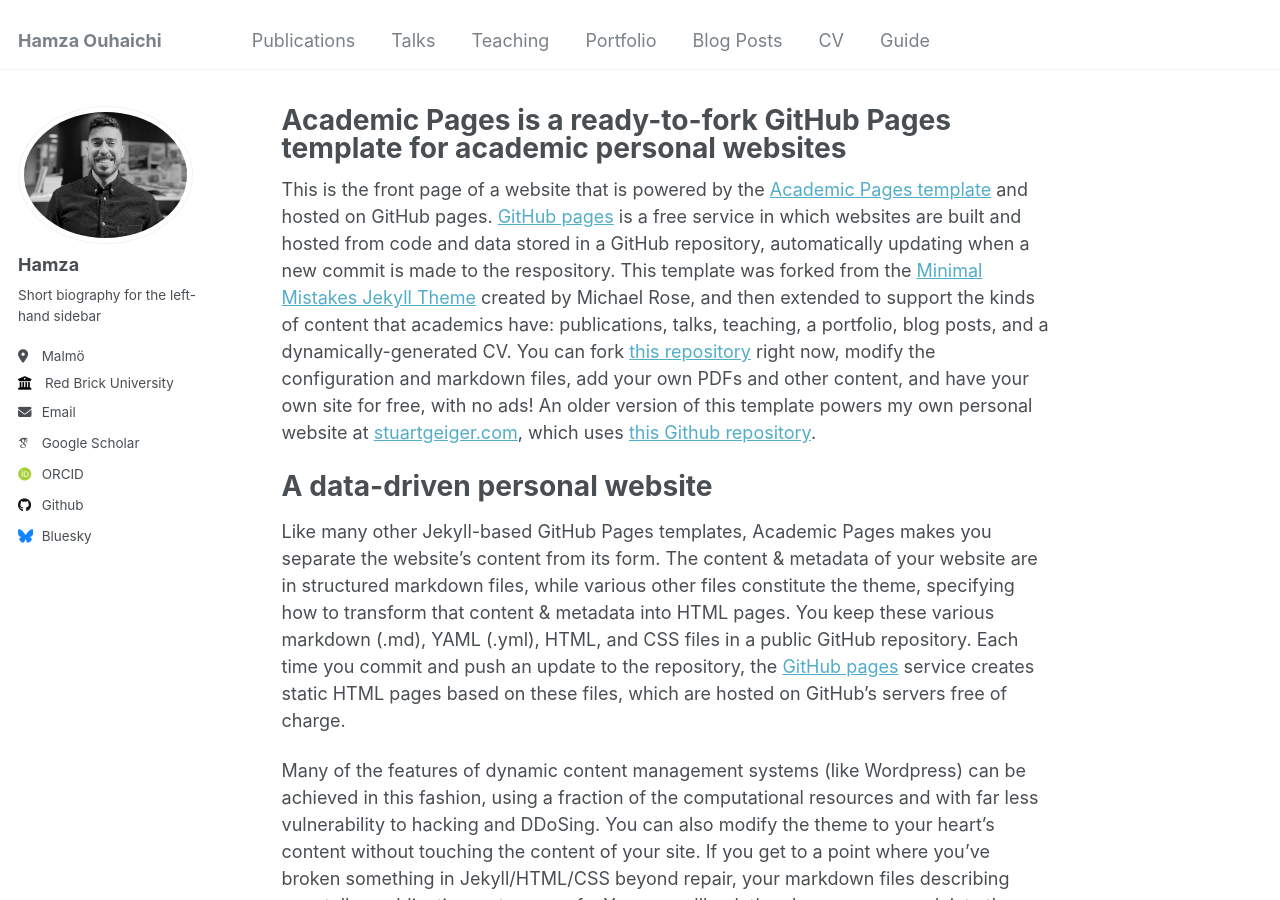
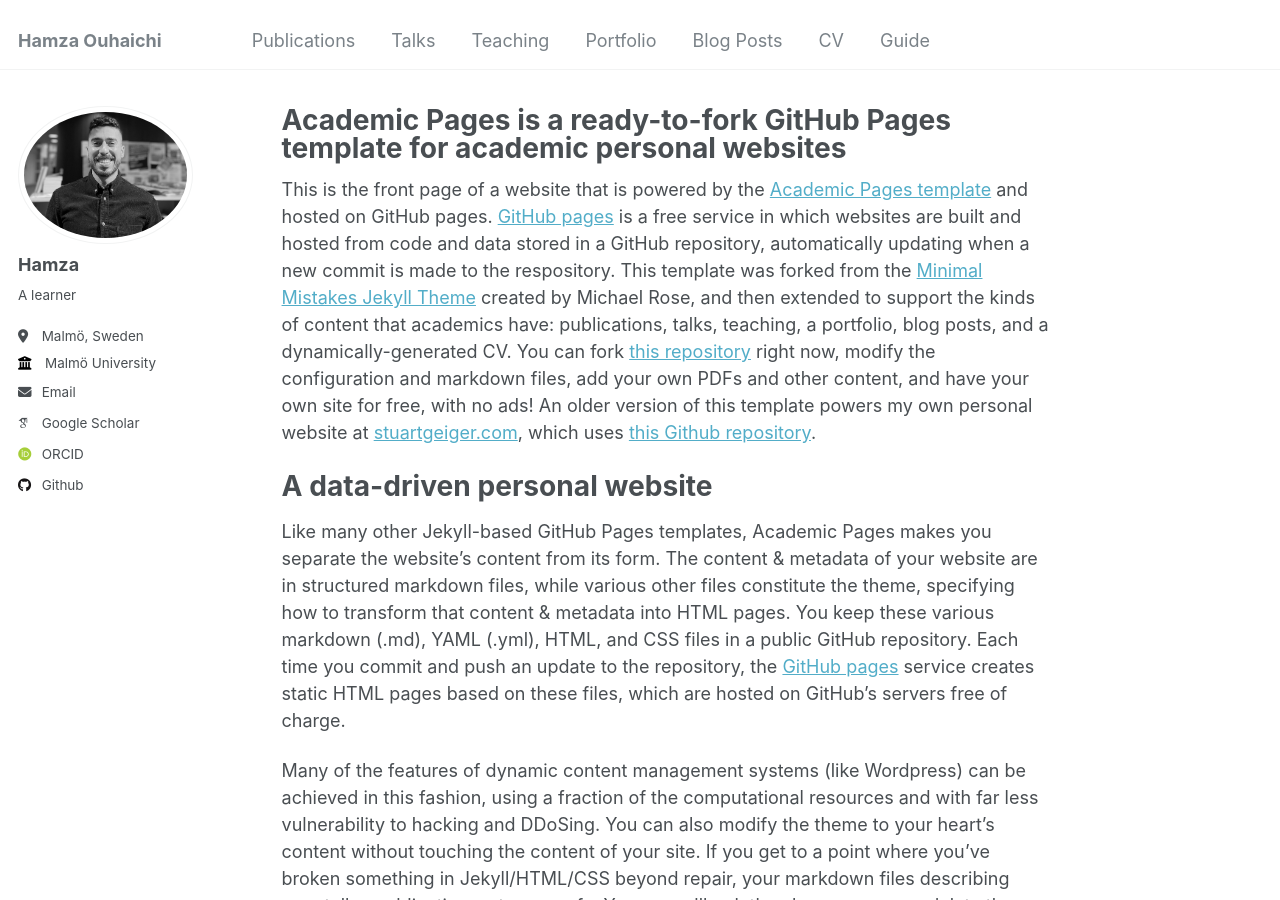
Before and after one commit to ouhaichi/ouhaichi.github.io, a Jekyll site: the page built from _pages/about.md, in a window 1280 px wide and 900 px high. Built offline with Jekyll 4.4.1, drawn with Linux system fonts in a browser that asks for light colours; some web fonts are replaced.

Commit message:
Update _config.yml

```diff
--- a/_config.yml
+++ b/_config.yml
@@ -24,9 +24,9 @@ author:
   avatar           : "profile.png"
   name             : "Hamza"
   pronouns         : # example: "she/her"
-  bio              : "Short biography for the left-hand sidebar"
-  location         : "Malmö"
-  employer         : "Red Brick University"
+  bio              : "A learner"
+  location         : "Malmö, Sweden"
+  employer         : "Malmö University"
   uri              : # URL
   email            : "hamza.ouhaichi@mau.se"
 
@@ -48,7 +48,7 @@ author:
   stackoverflow    : # User number or user number and name (i.e., use "1" or "1/jeff-atwood")
 
   # Social media
-  bluesky          : "bsky.app" # Replace this with you Bluesky username
+  bluesky          : #"bsky.app" # Replace this with you Bluesky username
   facebook         : # Username
   flickr           : # Username
   foursquare       : # Username
```
